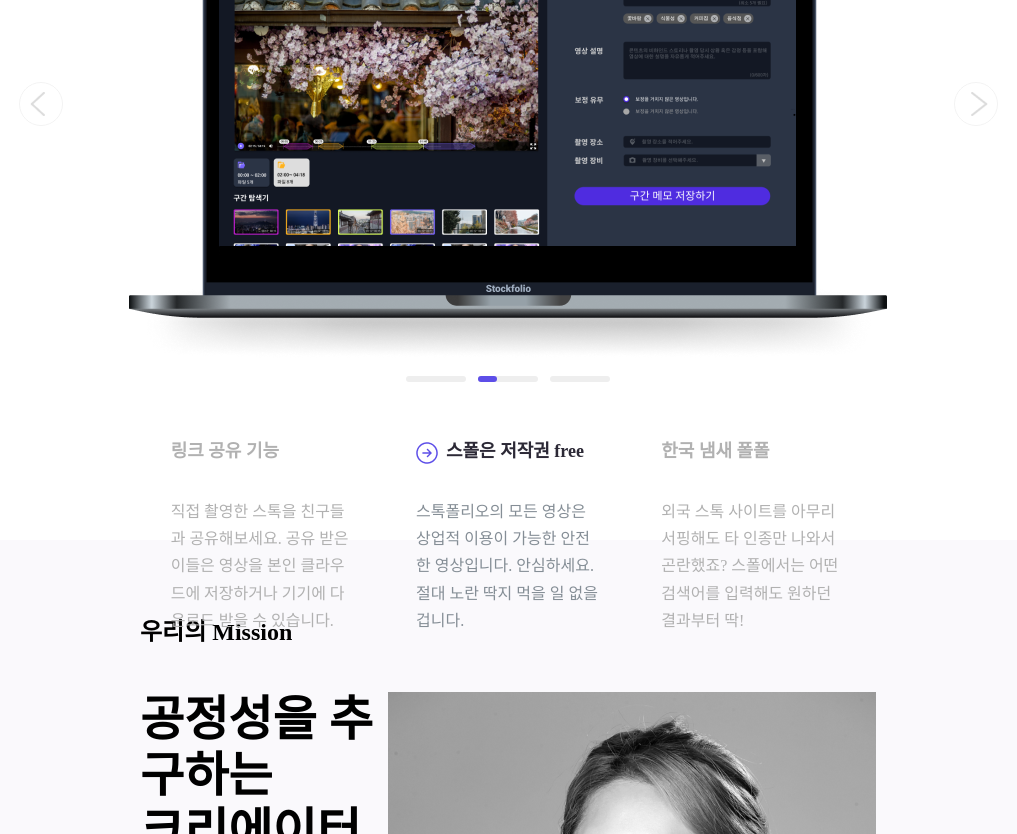
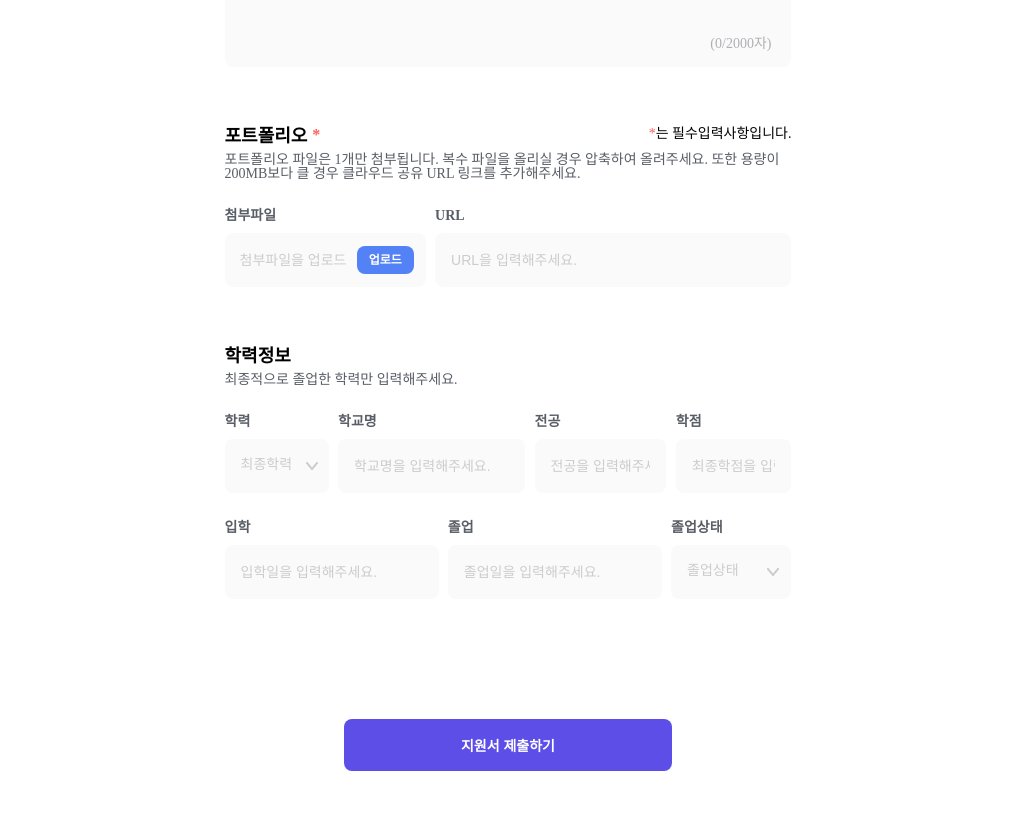
Before and after one commit to kor-sams-dev/Stockfolio_adminPage_Front, a React (Create React App) app: page / in a window 1280 px wide. Shown: the part 1860-2694 px from the top of the page, without its empty margins (132-1149 px from the left). Built offline with nearby package versions, Linux system fonts and the light colour scheme.

Commit message:
지원서 map 데이터 수정 전 커밋

```diff
--- /dev/null
+++ b/config.ts
@@ -0,0 +1,5 @@
+const IP_ADDRESS = "192.168.35.119";
+
+export const BASE_URL = `http://${IP_ADDRESS}:8000`;
+
+export const RECRUITS = `/recruits`;
--- a/src/App.tsx
+++ b/src/App.tsx
@@ -5,15 +5,17 @@ import Nav from "./components/templates/Nav";
 import Landing from "./components/pages/Landing";
 import Footer from "./components/templates/Footer";
 import Recruit from "./components/pages/Recruit";
+import Application from "./components/pages/Application";
 
 function App(): JSX.Element {
   return (
     <BrowserRouter>
       <Nav />
-      <Switch>
+      <Application />
+      {/* <Switch>
         <Route exact path="/" component={Landing} />
         <Route exact path="/recruit" component={Recruit} />
-      </Switch>
+      </Switch> */}
       <Footer />
     </BrowserRouter>
   );
--- a/src/components/UI/atoms/inputs/ApplicationInput.tsx
+++ b/src/components/UI/atoms/inputs/ApplicationInput.tsx
@@ -94,8 +94,11 @@ const UploadedFile = styled.input`
   position: absolute;
   bottom: 20px;
   left: 15px;
+  width: calc(100% - 95px);
+  background: transparent;
   font-size: 14px;
   z-index: 9;
+  overflow: hidden;
   color: ${({ value }) =>
     value === "첨부파일을 업로드해주세요."
       ? theme.color.grey1
@@ -120,7 +123,8 @@ const ApplicationInput = observer(
             <UploadedFile
               disabled
               value={
-                ApplicationStore.portfolio.portfolioFile || item.placeholder
+                ApplicationStore.portfolio.portfolioFile?.name ||
+                item.placeholder
               }
             />
             <Label>
--- a/src/components/pages/Application.tsx
+++ b/src/components/pages/Application.tsx
@@ -1,5 +1,5 @@
 import React, { useEffect } from "react";
-import { useHistory, useLocation } from "react-router-dom";
+import { useLocation } from "react-router-dom";
 import styled from "styled-components";
 import applicationForm from "../../assets/data/applicationForm";
 import { IApplicationForm } from "../../models/ApplicationInterfaces";
@@ -52,40 +52,47 @@ const handleCheckRequired = () => {
   });
 };
 
-// 리스트 추가, required 검사
-
 const handleSubmit = () => {
   // const isAllRequiredFilled = handleCheckRequired();
-  console.log("submitted");
 
-  // const formData = new FormData();
-  // if (ApplicationStore.portfolio.portfolioFile) {
-  //   formData.append("portfolio", ApplicationStore.portfolio.portfolioFile);
-  // }
-  // formData.append("content", JSON.stringify({ ...ApplicationStore }));
-  // fetch("http://192.168.35.13:8000/recruits/2/applications", {
-  //   method: "POST",
-  //   headers: {
-  //     Authorization:
-  //       "eyJ0eXAiOiJKV1QiLCJhbGciOiJIUzI1NiJ9.eyJ1c2VyX2lkIjoxLCJyb2xlIjoiYWRtaW4ifQ.-Pea-liRXYLQ5sYBSgNpT3h6VaMJ7tJ66LePoQakHj4",
-  //   },
-  //   body: formData,
-  // }).then(res => {
-  //   if (res.status === 200 || res.status === 201) {
-  //     alert("제출완료!");
-  //   } else if (res.status > 399) {
-  //     alert("오류가 발생했음...");
-  //   }
-  // });
+  const formData = new FormData();
+  if (ApplicationStore.portfolio.portfolioFile) {
+    formData.append("portfolio", ApplicationStore.portfolio.portfolioFile);
+  }
+  formData.append("content", JSON.stringify({ ...ApplicationStore }));
+
+  fetch(`http://192.168.35.119:8000/recruits/1/applications`, {
+    method: "POST",
+    headers: {
+      Authorization:
+        "eyJ0eXAiOiJKV1QiLCJhbGciOiJIUzI1NiJ9.eyJ1c2VyX2lkIjoxLCJyb2xlIjoiYWRtaW4ifQ.-Pea-liRXYLQ5sYBSgNpT3h6VaMJ7tJ66LePoQakHj4",
+    },
+    body: formData,
+  }).then(res => {
+    if (res.status === 200 || res.status === 201) {
+      alert("제출완료!");
+    } else if (res.status > 399) {
+      alert("오류가 발생했음...");
+    }
+  });
 };
 
 const Application = (): JSX.Element => {
   const location = useLocation();
-  const history = useHistory();
-  console.log(location, history);
+
   useEffect(() => {
-    console.log("didMount!");
-    // const queryObj = stringToQbj()
+    const queryObj = stringToQbj(location.pathname);
+    const applyState = queryObj.apply;
+
+    if (applyState === "register") return;
+    if (applyState === "modify") {
+      fetch(`http://192.168.35.119:8000/recruits/1/applications`, {
+        headers: {
+          Authorization:
+            "eyJ0eXAiOiJKV1QiLCJhbGciOiJIUzI1NiJ9.eyJ1c2VyX2lkIjoxLCJyb2xlIjoiYWRtaW4ifQ.-Pea-liRXYLQ5sYBSgNpT3h6VaMJ7tJ66LePoQakHj4",
+        },
+      });
+    }
   }, []);
 
   return (
--- a/src/stores/ApplicationStore.ts
+++ b/src/stores/ApplicationStore.ts
@@ -1,9 +1,7 @@
 import { action, observable } from "mobx";
 import {
   IApplicationForm,
-  ICareerAttrs,
   IEducationAttrs,
-  IProjectAttrs,
 } from "../models/ApplicationInterfaces";
 
 const ApplicationStore: IApplicationForm = observable({
@@ -57,7 +55,8 @@ const ApplicationActions = observable({
   ),
   setPortfolioFile: action((e: React.ChangeEvent<HTMLInputElement>) => {
     if (e.target.files?.length) {
-      ApplicationStore.portfolio.portfolioFile = e.target.files[0].name;
+      // ApplicationStore.portfolio.portfolioFile = e.target.files[0] as File;
+      ApplicationStore.portfolio.portfolioFile = e.target.files[0] as File;
     }
   }),
   setSelectValue: action((name: keyof IEducationAttrs, option: string) => {
```
Also changed, not shown: src/models/ApplicationInterfaces.ts (+16 -12 lines).
